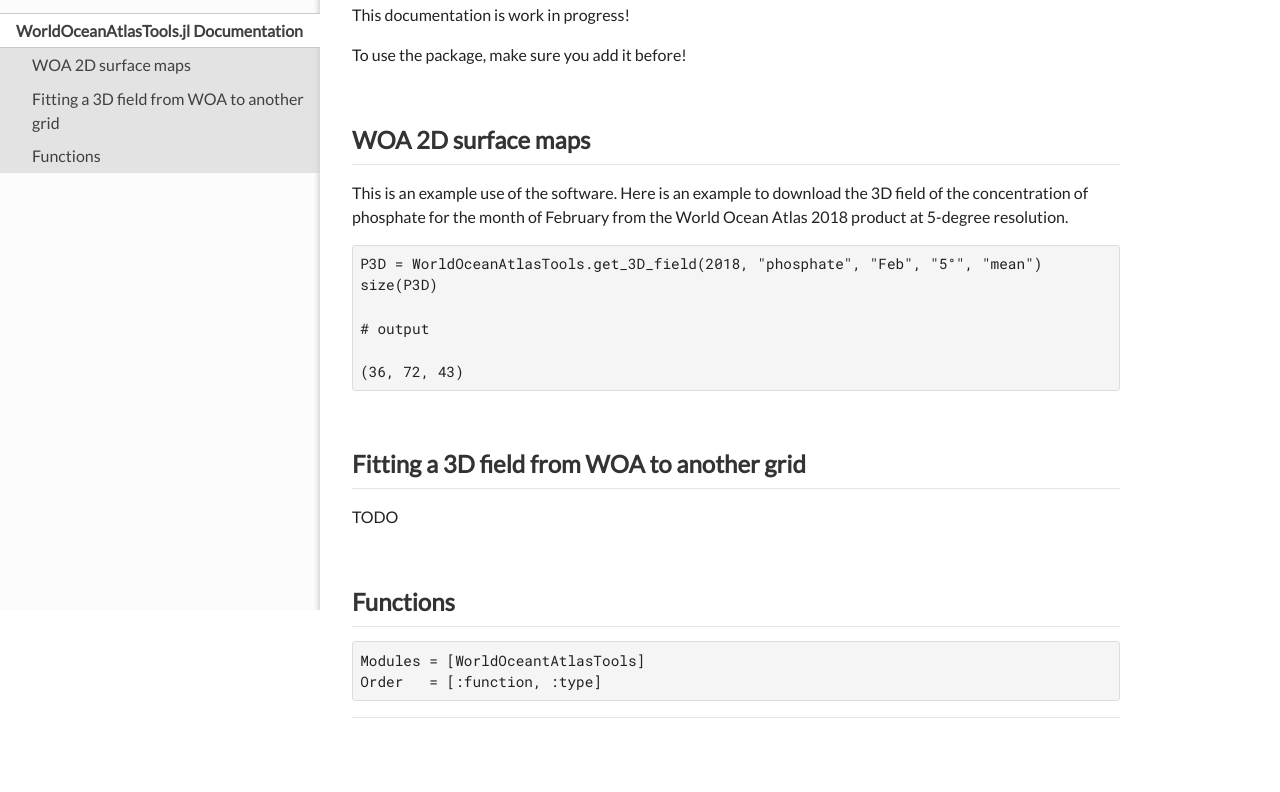
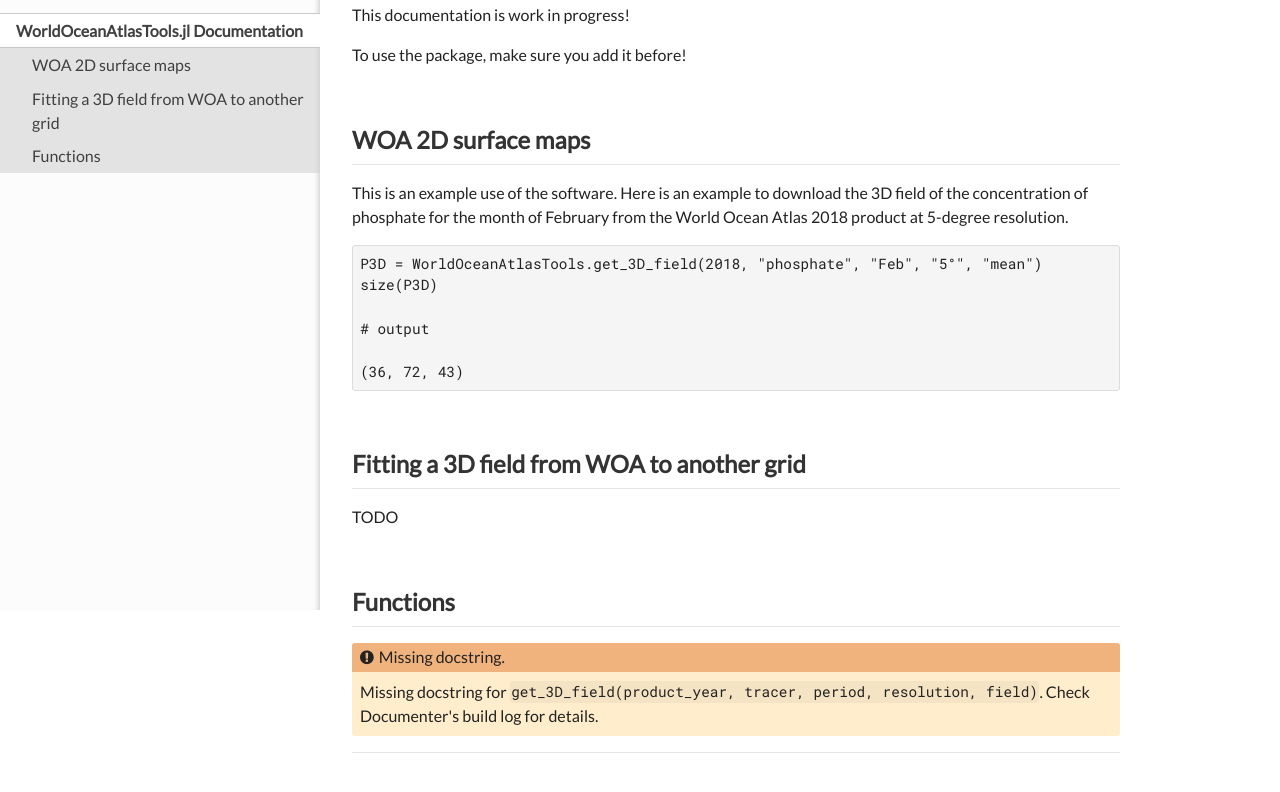
Before and after one commit to briochemc/WorldOceanAtlasTools.jl, a plain HTML site: page dev/index.html in a window 1280 px wide. Shown: the part 190-982 px from the top of the page. Before the commit the page ends 956 px from the top, so only its background shows below. Drawn offline with nearby package versions, Linux system fonts and the light colour scheme.

Commit message:
build based on 4cd6dfb

```diff
--- a/dev/index.html
+++ b/dev/index.html
@@ -4,5 +4,4 @@ size(P3D)
 
 # output
 
-(36, 72, 43)</code></pre><h2><a class="nav-anchor" id="Fitting-a-3D-field-from-WOA-to-another-grid-1" href="#Fitting-a-3D-field-from-WOA-to-another-grid-1">Fitting a 3D field from WOA to another grid</a></h2><p>TODO</p><h2><a class="nav-anchor" id="Functions-1" href="#Functions-1">Functions</a></h2><pre><code class="language-">Modules = [WorldOceantAtlasTools]
-Order   = [:function, :type]</code></pre><footer><hr/></footer></article></body></html>
+(36, 72, 43)</code></pre><h2><a class="nav-anchor" id="Fitting-a-3D-field-from-WOA-to-another-grid-1" href="#Fitting-a-3D-field-from-WOA-to-another-grid-1">Fitting a 3D field from WOA to another grid</a></h2><p>TODO</p><h2><a class="nav-anchor" id="Functions-1" href="#Functions-1">Functions</a></h2><div class="admonition warning"><div class="admonition-title">Missing docstring.</div><div class="admonition-text"><p>Missing docstring for <code>get_3D_field(product_year, tracer, period, resolution, field)</code>. Check Documenter&#39;s build log for details.</p></div></div><footer><hr/></footer></article></body></html>
```
Also changed, not shown: dev/search_index.js (+1 -1 lines).
